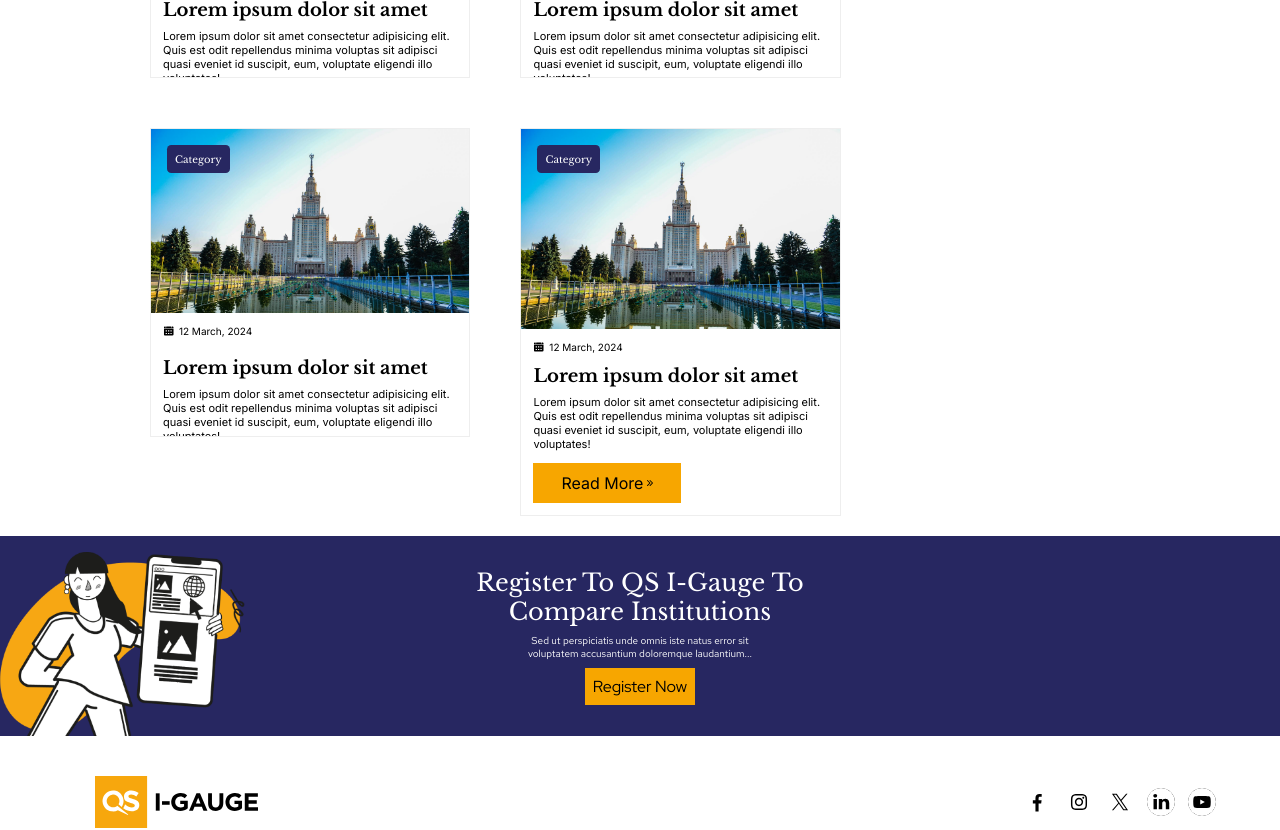
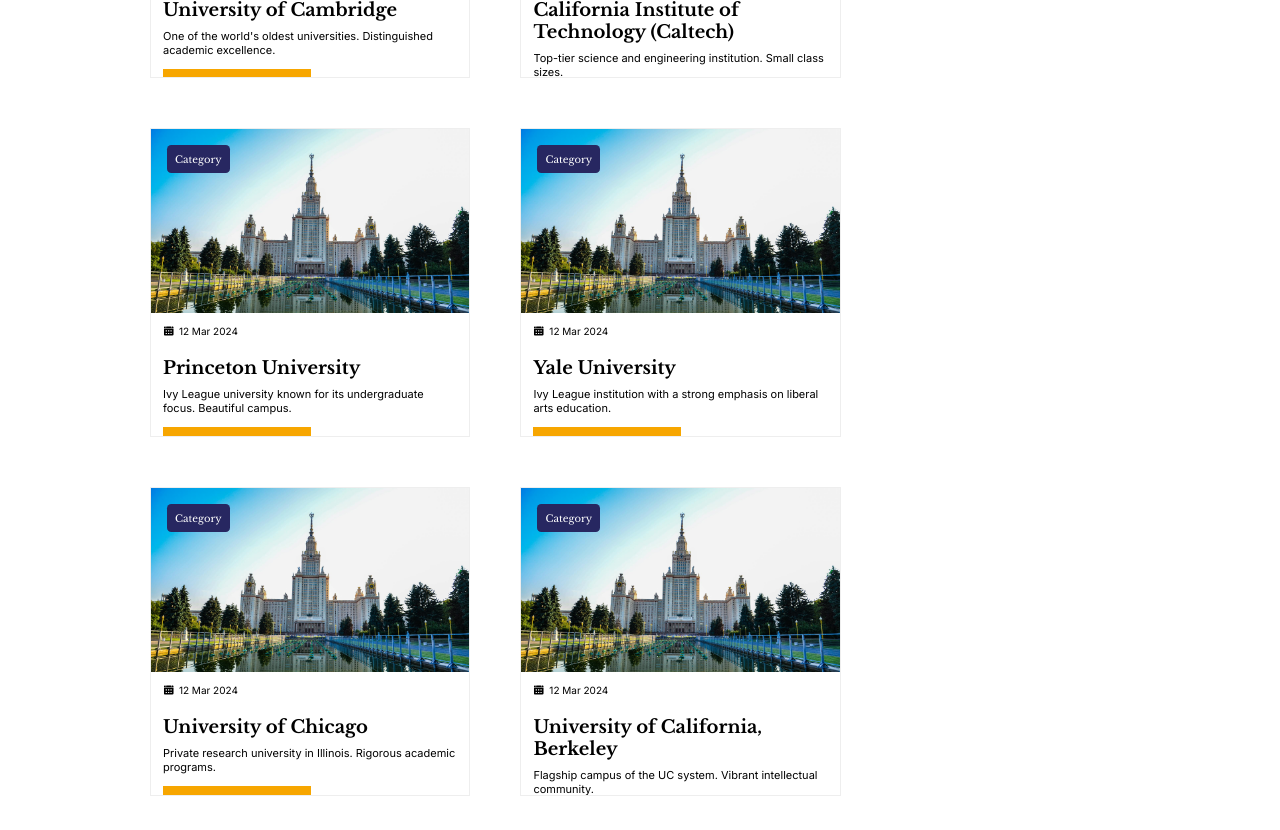
Before and after one commit to shabdendhu/igauge, a Next.js app: page /blogs in a window 1280 px wide. Shown: the part 1740-2570 px from the top of the page. Built offline with nearby package versions, Linux system fonts and the light colour scheme.

Commit message:
blogs page local integration

```diff
--- a/app/(app)/(pages)/blogs/page.tsx
+++ b/app/(app)/(pages)/blogs/page.tsx
@@ -1,3 +1,4 @@
+"use client";
 import type { NextPage } from "next";
 import ConditionBranch from "./components/condition-branch";
 import FrameComponent1 from "./components/frame-component12";
@@ -7,7 +8,13 @@
 import Footer from "../../components/Footer";
 import BlogCardSmall from "@/app/(app)/components/v1/BlogCardSmall";
 import Link from "next/link";
+import { blogs } from "@/app/(app)/Constants";
+import React from "react";
+import { useState, useEffect } from "react";
+
 const BlogsV2Approved: NextPage = () => {
+  console.log("blogs----------", blogs);
+
   return (
     <div>
       <div className="flex w-full h-16 justify-between items-center mb-10 bg-orange-100/30  border border-orange-200 px-6 md:px-[150px]">
@@ -204,13 +211,21 @@
         <div className="grid grid-cols-7  gap-8">
           <div className="col-start-1 col-span-7 md:col-span-5 ">
             <div className="grid grid-cols-1 md:grid-cols-2 mt-10 gap-3 md:gap-[50px]">
+              {blogs.map((item, key) => (
+                <BlogCardSmall
+                  image={item.image}
+                  title={item.title}
+                  date={item.date}
+                  description={item.description}
+                />
+              ))}
+
+              {/* <BlogCardSmall />
               <BlogCardSmall />
               <BlogCardSmall />
               <BlogCardSmall />
               <BlogCardSmall />
-              <BlogCardSmall />
-              <BlogCardSmall />
-              <BlogCardSmall />
+              <BlogCardSmall /> */}
 
               <div className=" border  flex flex-col h-fit">
                 <div className="h-3/5 relative">
--- a/app/(app)/(pages)/home/page.tsx
+++ b/app/(app)/(pages)/home/page.tsx
@@ -19,7 +19,7 @@
 const HomeV2Approved: FunctionComponent = () => {
   return (
     <div>
-      <div className="max-w-1920 ">
+      <div className="w-full ">
         <FrameComponent10 />
         <div className="px-6 sm:px-[150px] mt-20 sm:mt-48">
           <FrameComponent9 />
--- /dev/null
+++ b/app/(app)/Constants.ts
@@ -0,0 +1,62 @@
+export const blogs=[
+    {
+        "image":"/rectangle-245@2x.png",
+      "title": "Harvard University",
+      "date": "12 Mar 2024",
+      "description": "Ivy League institution in Cambridge, MA. Prestigious academic programs."
+    },
+    {
+        "image":"/rectangle-245@2x.png",
+      "title": "Stanford University",
+      "date": "12 Mar 2024",
+      "description": "Renowned research university in California. Innovation hub."
+    },
+    {
+        "image":"/rectangle-245@2x.png",
+      "title": "Massachusetts Institute of Technology (MIT)",
+      "date": "12 Mar 2024",
+      "description": "Leading science and engineering school. Cutting-edge research."
+    },
+    {
+        "image":"/rectangle-245@2x.png",
+      "title": "University of Oxford",
+      "date": "12 Mar 2024",
+      "description": "Oldest university in the English-speaking world. Rich history."
+    },
+    {
+        "image":"/rectangle-245@2x.png",
+      "title": "University of Cambridge",
+      "date": "12 Mar 2024",
+      "description": "One of the world's oldest universities. Distinguished academic excellence."
+    },
+    {
+        "image":"/rectangle-245@2x.png",
+      "title": "California Institute of Technology (Caltech)",
+      "date": "12 Mar 2024",
+      "description": "Top-tier science and engineering institution. Small class sizes."
+    },
+    {
+        "image":"/rectangle-245@2x.png",
+      "title": "Princeton University",
+      "date": "12 Mar 2024",
+      "description": "Ivy League university known for its undergraduate focus. Beautiful campus."
+    },
+    {
+        "image":"/rectangle-245@2x.png",
+      "title": "Yale University",
+      "date": "12 Mar 2024",
+      "description": "Ivy League institution with a strong emphasis on liberal arts education."
+    },
+    {
+        "image":"/rectangle-245@2x.png",
+      "title": "University of Chicago",
+      "date": "12 Mar 2024",
+      "description": "Private research university in Illinois. Rigorous academic programs."
+    },
+    {
+        "image":"/rectangle-245@2x.png",
+      "title": "University of California, Berkeley",
+      "date": "12 Mar 2024",
+      "description": "Flagship campus of the UC system. Vibrant intellectual community."
+    }
+  ]
--- a/app/(app)/components/HeroBanner.tsx
+++ b/app/(app)/components/HeroBanner.tsx
@@ -52,7 +52,7 @@
 };
 const FrameComponent10: FunctionComponent = () => {
   return (
-    <section className="flex flex-col w-full relative bg-[url('/rectangle-162.svg')] bg-no-repeat pb-16">
+    <section className="flex flex-col w-full relative bg-[url('/rectangle-162.svg')]  pb-16">
       <div className="">
         <div className="h-full w-full flex justify-between z-0 absolute ">
           <div className="h-full max-h-[783px]  border-r-[1px] border-orange-100/15 " />
--- a/app/(app)/components/v1/BlogCardSmall/index.js
+++ b/app/(app)/components/v1/BlogCardSmall/index.tsx
@@ -1,9 +1,17 @@
 import React from "react";
+import { blogs } from "@/app/(app)/Constants";
 
-const BlogCardSmall = () => {
+type TProps = {
+  title: String;
+  date: String;
+  description: String;
+  image: string;
+};
+
+const BlogCardSmall = (props: TProps) => {
   return (
     <div
-      className=" border  flex flex-col h-fit"
+      className=" border  flex flex-col h-fit "
       style={{
         aspectRatio: 550 / 530,
         overflow: "hidden",
@@ -13,31 +21,27 @@
         <img
           className="h-full  w-full relative object-cover aspect-square  "
           alt=""
-          src="/rectangle-245@2x.png"
+          src={props.image}
         />
         <button className="bg-darkslateblue font-libre-baskerville h-7 items-center absolute inline-flex  top-0 m-4 rounded-[4.26px] text-white p-2 text-[10px]">
           Category
         </button>
       </div>
       <div className="m-3 h-full flex flex-col gap-y-3 ">
-        <div className="flex-1 flex flex-col gap-[20px]">
+        <div className="flex-1 flex flex-col gap-0 md:gap-[20px]">
           <div className=" flex gap-x-1">
             <img
               className="w-[11.9px] h-[11.9px] relative overflow-hidden shrink-0 [debug_commit:1de1738] z-[1]"
               alt=""
               src="/calendar-1.svg"
             />
-            <p className="text-xs"> 12 March, 2024</p>
+            <p className="text-xs"> {props.date}</p>
           </div>
           <div className="flex flex-col gap-y-2">
             <p className="text-lg font-libre-baskerville font-semibold">
-              Lorem ipsum dolor sit amet
+              {props.title}
             </p>
-            <p className="text-[11px]">
-              Lorem ipsum dolor sit amet consectetur adipisicing elit. Quis est
-              odit repellendus minima voluptas sit adipisci quasi eveniet id
-              suscipit, eum, voluptate eligendi illo voluptates!
-            </p>
+            <p className="text-[11px]">{props.description}</p>
           </div>
         </div>
         <div className="h-10 ">
```
